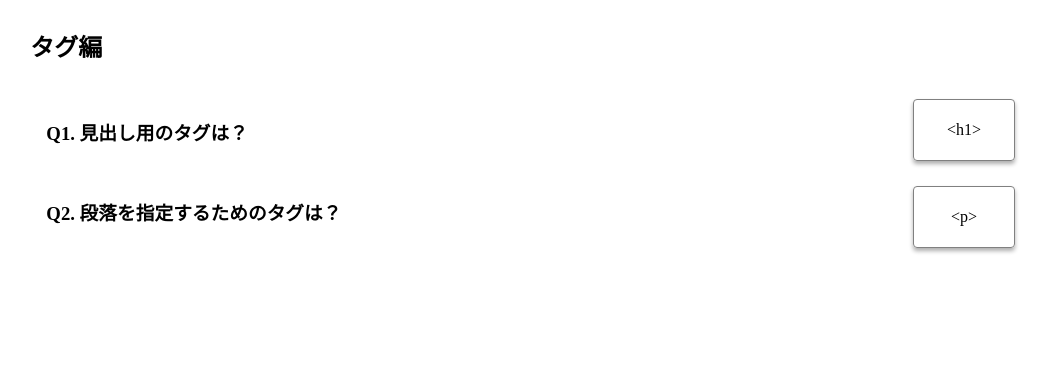
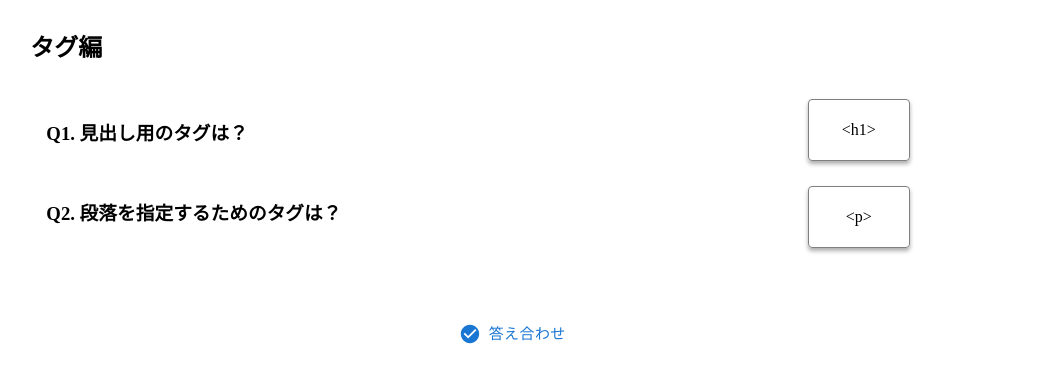
Before and after one commit to bwkw/strongrammer, a React (Create React App) app: page /html/tag in a window 1280 px wide. Shown: the top 382 px of the page, without its empty margins (83-1131 px from the left). Built offline with nearby package versions, Linux system fonts and the light colour scheme.

Commit message:
feat: 「答え合わせ」ボタン追加

```diff
--- a/src/components/elements/Button/Link.tsx
+++ b/src/components/elements/Button/Link.tsx
@@ -3,12 +3,12 @@ import { Link } from 'react-router-dom'
 
 import Button from '@mui/material/Button'
 
-type Link = {
+type LinkProps = {
   url: string
   letter: string
 }
 
-const LinkButton: VFC<Link> = ({ url, letter }) => {
+const LinkButton: VFC<LinkProps> = ({ url, letter }) => {
   return (
     <Button variant="outlined" color="primary" component={Link} to={url}>
       {letter}
--- a/src/components/elements/Quiz/Html/Tag.tsx
+++ b/src/components/elements/Quiz/Html/Tag.tsx
@@ -1,5 +1,9 @@
 import { VFC } from 'react'
 import Grid from '@mui/material/Grid'
+
+import { Button } from '@mui/material'
+import { Box } from '@mui/material'
+import CheckCircleIcon from '@mui/icons-material/CheckCircle'
 
 import QuestionHtmlTag from 'components/elements/Question/Html/Tag'
 import AnswerHtmlTag from 'components/elements/Answer/Html/Tag'
@@ -13,13 +17,19 @@ const Tag: VFC = () => {
       </Grid>
       <Grid item container xs={12}>
         <Grid item xs={1} />
-        <Grid item xs={5}>
+        <Grid item xs={7}>
           <QuestionHtmlTag />
         </Grid>
-        <Grid item xs={3}></Grid>
         <Grid item xs={3}>
           <AnswerHtmlTag />
         </Grid>
+      </Grid>
+      <Box mt={5} />
+      <Grid item container xs={12}>
+        <Grid item xs={5} />
+        <Button color="primary" size="large" startIcon={<CheckCircleIcon />}>
+          答え合わせ
+        </Button>
       </Grid>
     </>
   )
```
